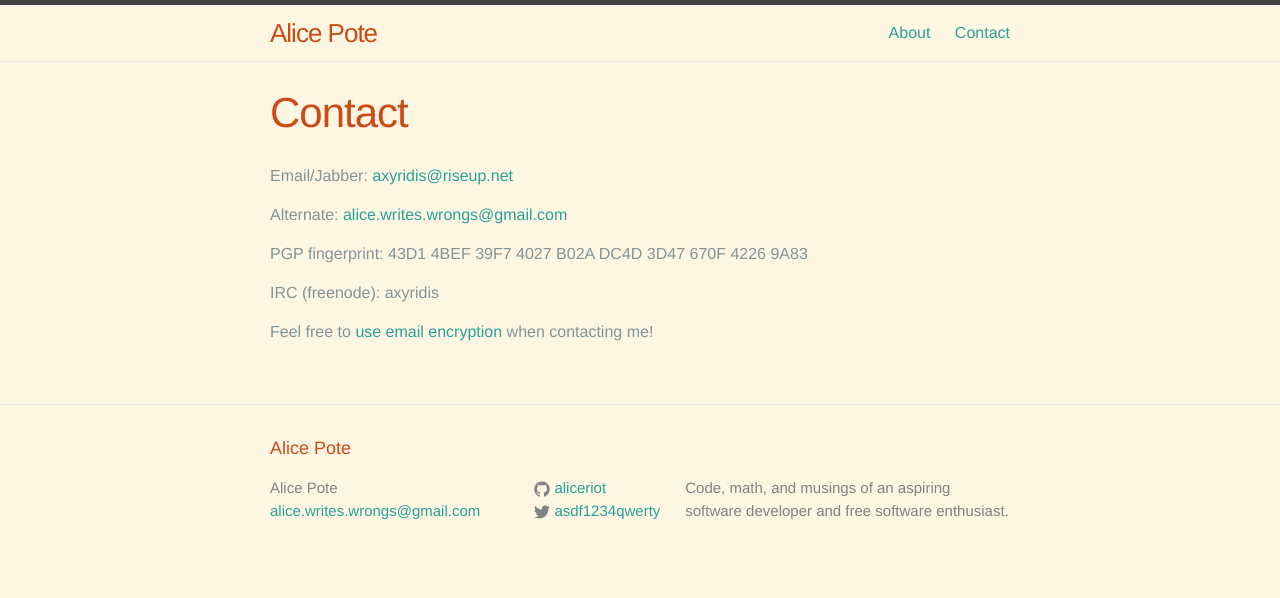
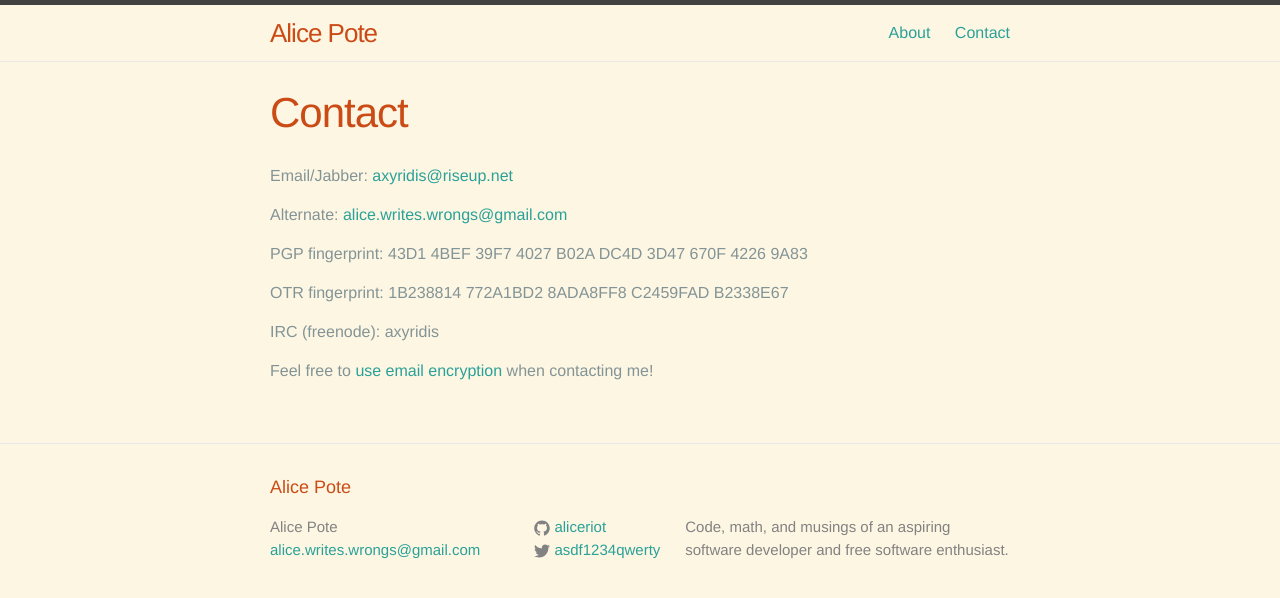
Before and after one commit to alicewriteswrongs/old-blog, a Jekyll site: the page built from contact.md, in a window 1280 px wide. Shown: the top 598 px of the page. Built offline with Jekyll 4.4.1, drawn with Linux system fonts in a browser that asks for light colours.

Commit message:
made a new one :D

```diff
--- a/contact.md
+++ b/contact.md
@@ -10,6 +10,8 @@ Alternate: <alice.writes.wrongs@gmail.com>
 
 PGP fingerprint: 43D1 4BEF 39F7 4027 B02A DC4D 3D47 670F 4226 9A83
 
+OTR fingerprint: 1B238814 772A1BD2 8ADA8FF8 C2459FAD B2338E67
+
 IRC (freenode): axyridis
 
 Feel free to [use email encryption](https://emailselfdefense.fsf.org/en/) when
```
